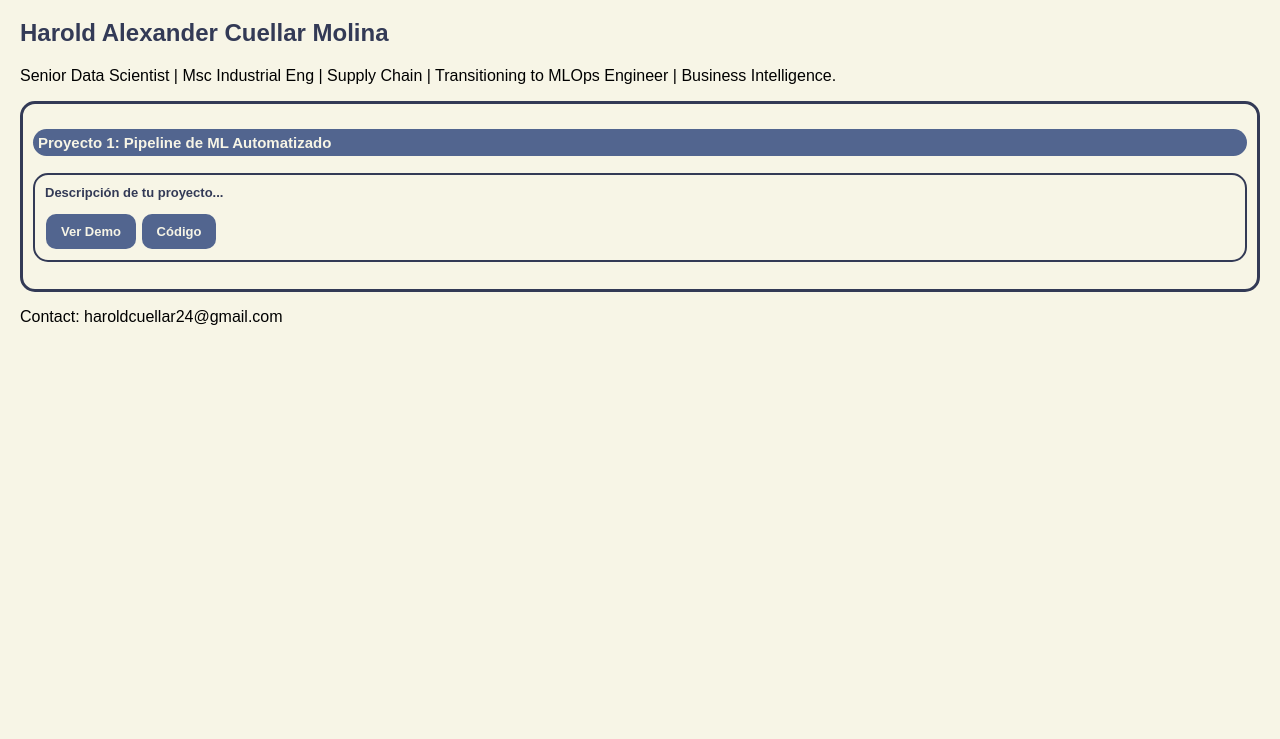
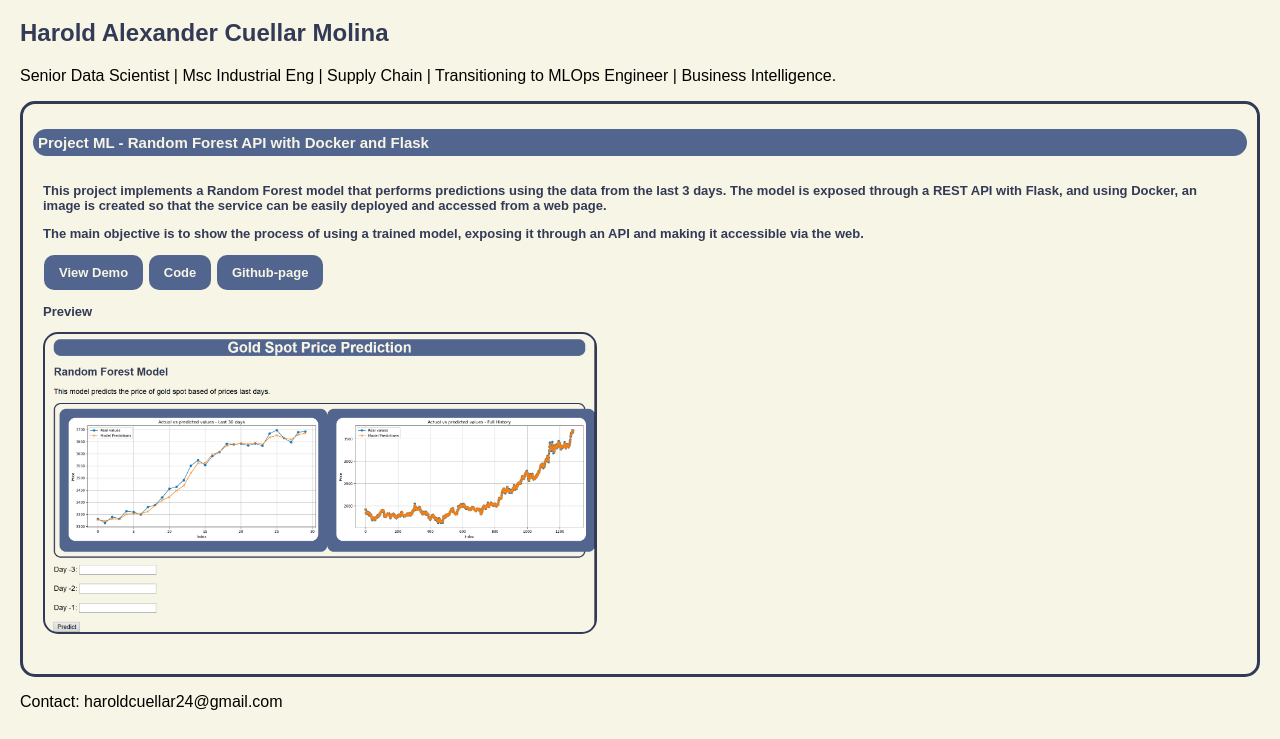
Before and after one commit to haroldcuellar24/portfolio, a plain HTML site: page index.html in a window 1280 px wide. Shown: the part 61-800 px from the top of the page. Drawn offline with Linux system fonts and the light colour scheme.

Commit message:
Add first project ml

```diff
--- a/index.html
+++ b/index.html
@@ -3,19 +3,29 @@
 <head>
   <meta charset="UTF-8">
   <title>Portfolio MLOps - HACM</title>
-  <link rel="stylesheet" href="../style.css">
+  <link rel="stylesheet" href="style.css">
 </head>
 <body>
   <h1>Portfolio MLOps - HACM</h1>
   <h2>Harold Alexander Cuellar Molina</h2>
   <p>Senior Data Scientist | Msc Industrial Eng | Supply Chain | Transitioning to MLOps Engineer | Business Intelligence.</p>
   <div class="container_1">
-    <h3>Proyecto 1: Pipeline de ML Automatizado</h3>
-    <h4>Descripción de tu proyecto...
+    <h3>Project ML - Random Forest API with Docker and Flask</h3>
+    <h4>This project implements a <strong>Random Forest model</strong> that performs predictions using the data from the last 3 days.
+    The model is exposed through a <strong>REST API with Flask</strong>, and using <strong>Docker</strong>, an image is created so that the service can be easily deployed and accessed from a web page.
+    <p></p>
+    The main objective is to show the process of <strong>using a trained model, exposing it through an API and making it accessible via the web</strong>.
       <p></p>
-      <a href="https://tu-app.onrender.com" class="btn">Ver Demo</a>
-      <a href="https://github.com/tu-usuario/tu-repo" class="btn">Código</a>
+      <a href="https://ml-model-deployment-api.onrender.com" class="btn">View Demo</a>
+      <a href="https://github.com/haroldcuellar24/ml-model-deployment-api" class="btn">Code</a>
+      <a href="https://haroldcuellar24.github.io/ml-model-deployment-api" class="btn">Github-page</a>
+    <p>Preview</p>
+    <div>
+        <img src="images/web_page_snapshot.PNG" class="imagen_desp">
+    </div>
     </h4>
+
+
   </div class="container_1">
 
   <footer>
--- a/style.css
+++ b/style.css
@@ -20,6 +20,7 @@ form label {
   width: 550px;
   height: auto;
   border-radius: 15px;
+  border: 2px solid #333A56;
 }
 
 h1 {
@@ -47,7 +48,6 @@ h4 {
   text-align: left;
   font-size: 13px;
   color: #333A56;
-  border: 2px solid #333A56;
   border-radius: 15px;
   padding: 10px;
 }
```
Also changed, not shown: images/web_page_snapshot.PNG (added).
